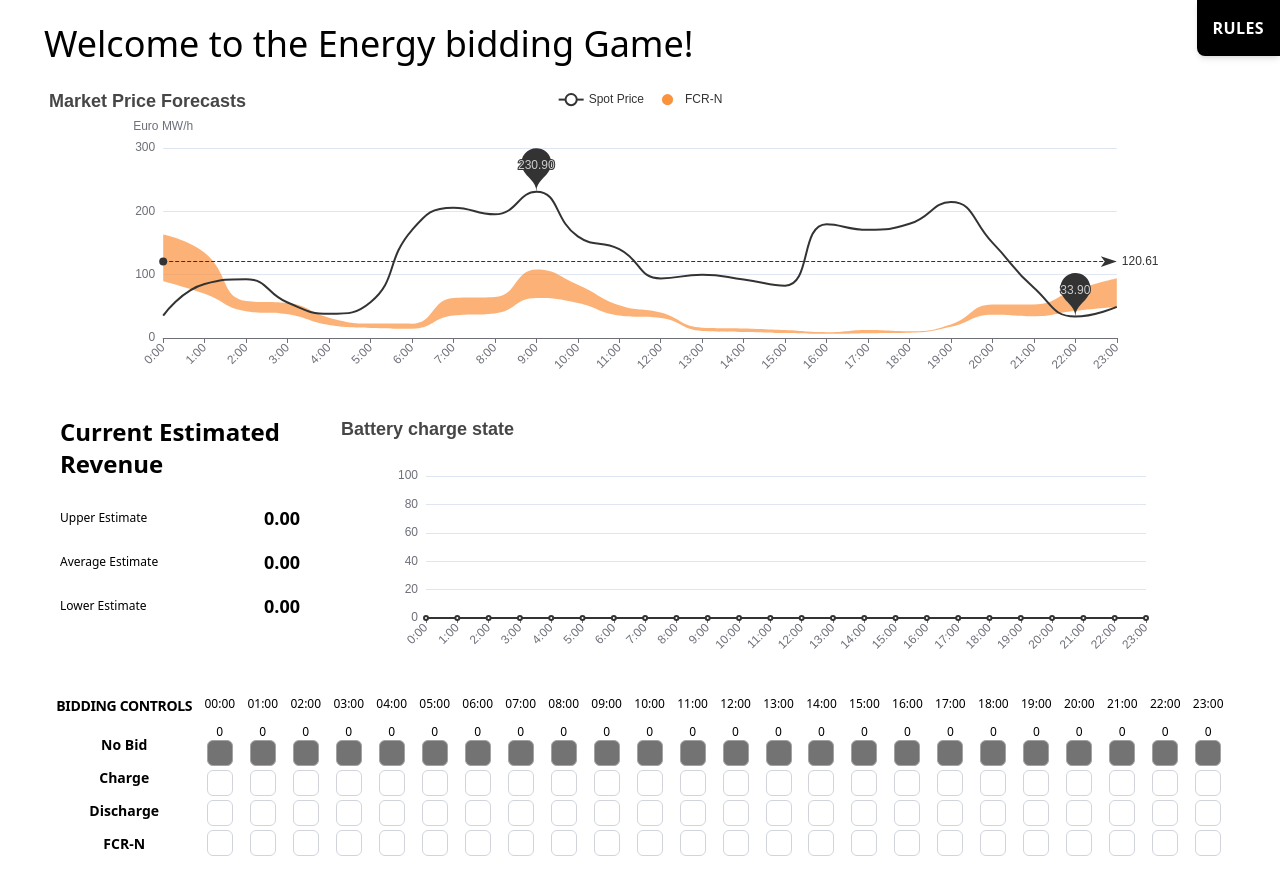
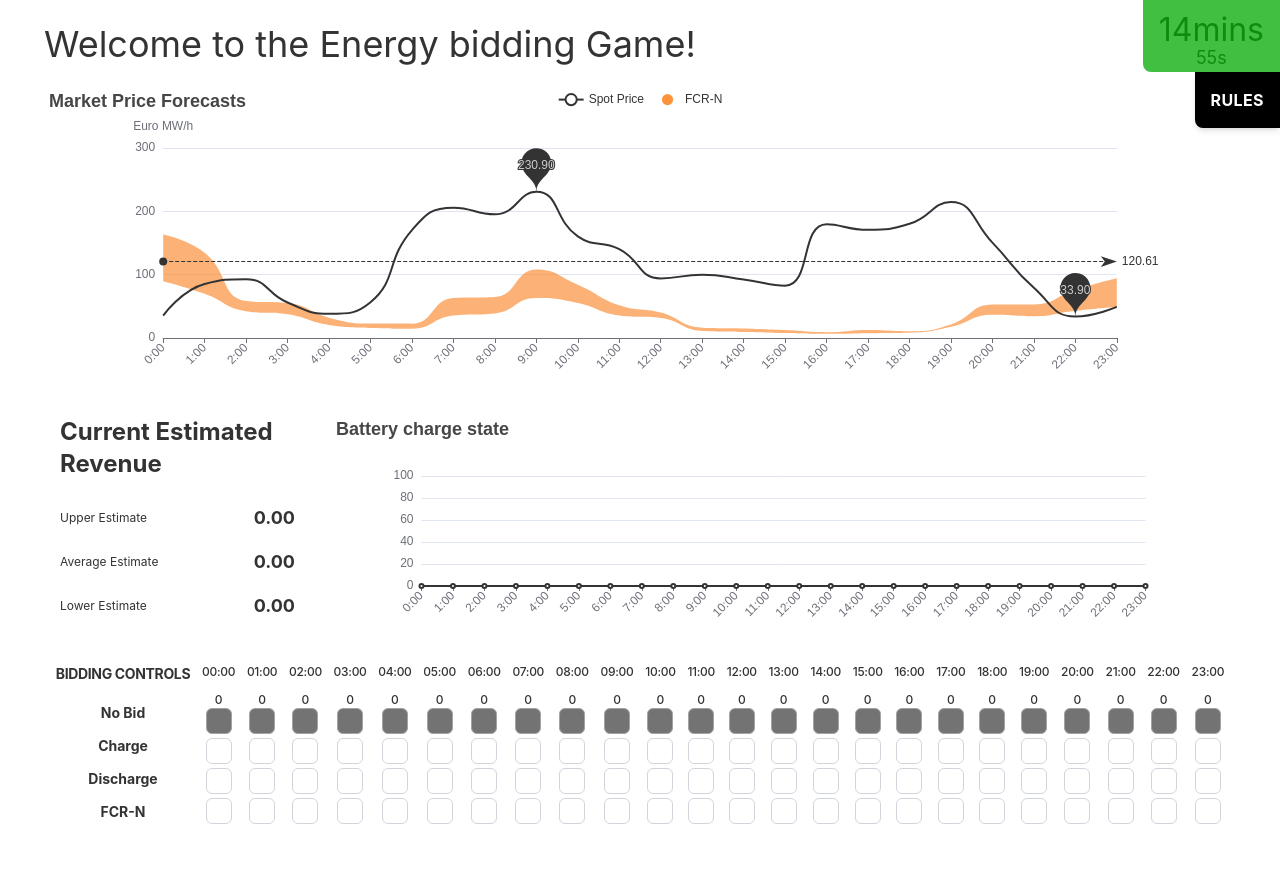
Before and after one commit to OllieFord/bidding-game, a SvelteKit app: page / in a window 1280 px wide. Shown: the top 894 px of the page. Built offline with nearby package versions, Linux system fonts and the light colour scheme.

Commit message:
added a timer

```diff
--- /dev/null
+++ b/src/lib/timer.svelte
@@ -0,0 +1,94 @@
+<script>
+    import { readable } from 'svelte/store';
+    import { tweened } from 'svelte/motion';
+    import { onMount } from 'svelte';
+
+    let timer = 15 * 60; // seconds
+
+    let mstime; // Will be initialized properly inside onMount
+    let start;
+    let animationFrame;
+
+    const updateTime = set => {
+        const next = () => {
+            set(new Date().getTime());
+            animationFrame = requestAnimationFrame(next);
+        };
+        next();
+        return () => cancelAnimationFrame(animationFrame);
+    };
+
+    onMount(() => {
+        start = new Date().getTime();
+        mstime = readable(new Date().getTime(), updateTime);
+    });
+
+    $: time = Math.floor(($mstime - start) / 1000);
+    $: toWait = timer - time > 0 ? timer - time : 0;
+    $: minutes = Math.floor(toWait / 60);
+    $: seconds = toWait - minutes * 60;
+
+    const progress = tweened(0, { duration: 1000 });
+    $: {
+        $progress = 1 - (toWait / timer);
+    }
+</script>
+
+<section class="app p-4 rounded-md overflow-hidden">
+	<svg class="rounded-bl-lg" viewBox="0 0 10 10" style="background: hsl({120 * (1-$progress)}deg, 50%, {100 - 50 * $progress}%)" preserveAspectRatio="none">
+		<rect
+			y={10 * $progress}
+			width=10
+			height={10 * (1-$progress)}
+			fill="hsl({120 * (1-$progress)}deg, 50%, 50%)"
+		/>
+	</svg>
+	<div class="timer-value">
+		<span>{minutes}mins</span>
+		<small>{seconds}s</small>
+	</div>
+</section>
+
+<style>
+	svg {
+		position: absolute;
+		left: 0;right: 0;
+		width: 100%;
+		height: 100%;
+	}
+  :global(body) {
+    color: #333;
+    padding: 0;
+    box-sizing: border-box;
+    font-family: -apple-system, BlinkMacSystemFont, "Segoe UI", Roboto,
+      Oxygen-Sans, Ubuntu, Cantarell, "Helvetica Neue", sans-serif;
+  }
+  .app {
+    overflow: hidden;
+    display: flex;
+    align-items: flex-end;
+    /* height: 100vh; */
+  }
+  .timer {
+    display: flex;
+    background-color: rgb(106, 186, 255);
+    height: 100%;
+    width: 100%;
+  }
+  .timer-value {
+    /* position: absolute; */
+    display: flex;
+    mix-blend-mode: difference;
+    color: #333;
+    flex-direction: column;
+    align-items: center;
+    justify-content: center;
+    line-height: 28px;
+    font-size: 32px;
+    height: 100%;
+    width: 100%;
+  }
+  .timer-value small {
+    font-size: 18px;
+  }
+</style>
--- a/src/routes/+page.svelte
+++ b/src/routes/+page.svelte
@@ -2,6 +2,8 @@
 
    import Chart from '$lib/chart.svelte';
    import Battery_chart from '$lib/battery_chart.svelte';
+   import Timer from "$lib/timer.svelte";
+
 
 
    import { data } from '../lib/data.js'
@@ -119,6 +121,9 @@
 
 </script>
 
+<div class="h-20 fixed top-0 right-0">
+    <Timer/>
+</div>
 
 
 <dialog id="modal" class="backdrop:bg-gray-800/50 p-4 relative bg-white rounded-lg shadow dark:bg-gray-700 ">
@@ -176,7 +181,7 @@
 
 
 
-<button class="fixed top-0 right-0 p-2 sm:p-4 z-50 bg-black rounded-bl-lg shadow-md text-white font-bold tracking-wide" onclick="modal.showModal()">RULES</button>
+<button class="fixed top-[72px] right-0 p-2 sm:p-4 z-50 bg-black rounded-bl-lg shadow-md text-white font-bold tracking-wide" onclick="modal.showModal()">RULES</button>
 
 
 <main class="flex flex-col">
@@ -188,7 +193,7 @@
 
     </div>
 
-    <div class="w-full sm:h-72 flex flex-col sm:flex-row  gap-3 py-2">
+    <div class="w-full sm:h-64 flex flex-col sm:flex-row  gap-3 py-2">
         <div class=" sm:px-4 ">
         <h2 class="text-2xl mb-2 sm:mb-4 font-bold">Current Estimated Revenue</h2>
         <div class="flex flex-row w-full justify-between items-center">
@@ -259,7 +264,7 @@
         {#each ptus as ptu, index}
 
             <div class=" border-gray-300 rounded-md text-center flex flex-col text-xs gap-1 ">
-                <div class="mb-2">
+                <div class="mb-2 font-medium tracking-tight ">
                     {#if ptu < 10}
                         0{ptu}:00
                     {:else}
```
